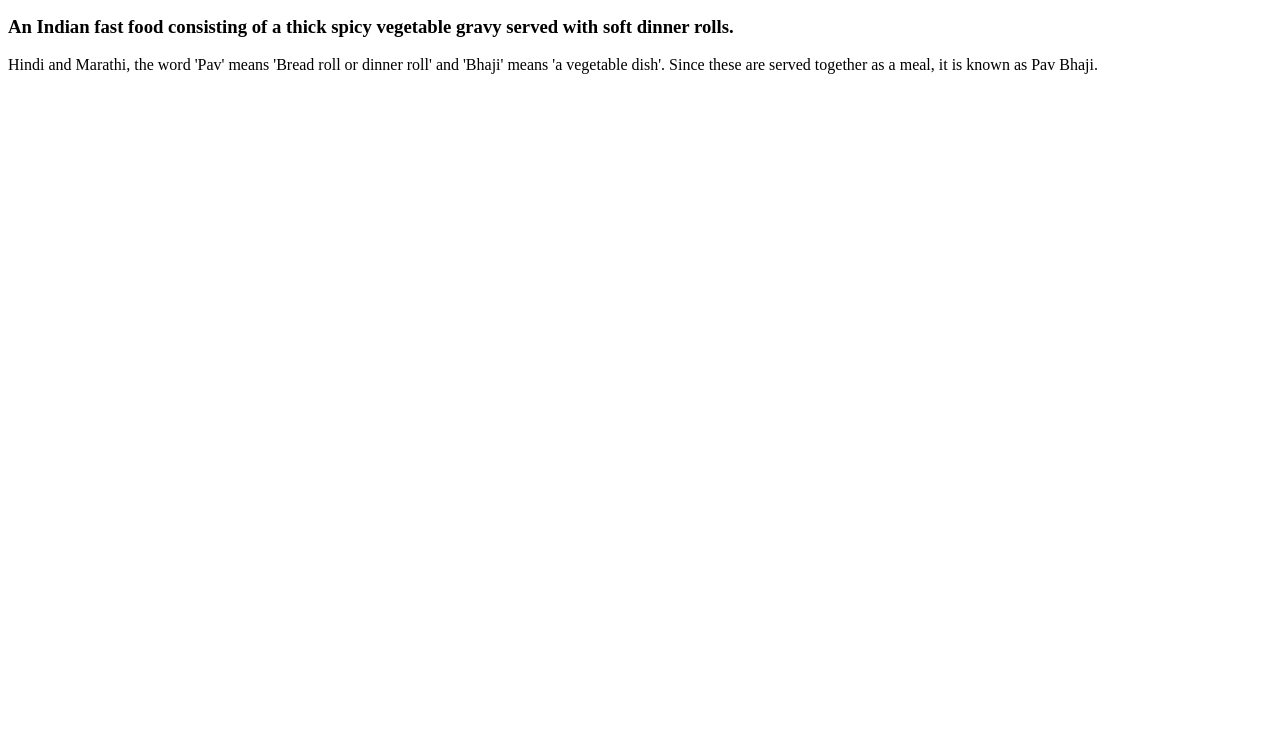
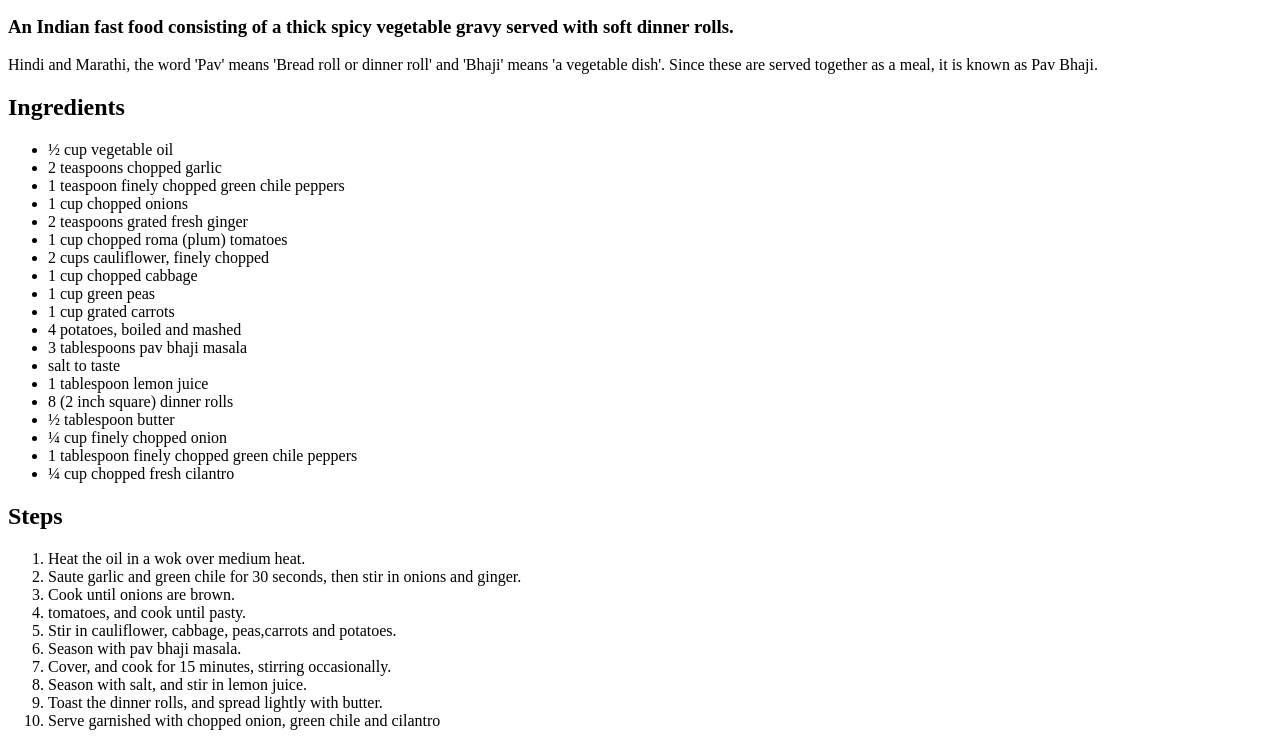
Before and after one commit to ayushrobo/Indian-Recipes, a plain HTML site: page Recipes/Pav-Bhaji.html in a window 1280 px wide. Shown: the part 101-847 px from the top of the page. Before the commit the page ends 800 px from the top, so only its background shows below. Drawn offline with Linux system fonts and the light colour scheme.

Commit message:
add the ingredient heading then unordered list of ingredients and after that add the steps in heading tag then add the ordered list of steps of recipe

```diff
--- a/Recipes/Pav-Bhaji.html
+++ b/Recipes/Pav-Bhaji.html
@@ -13,7 +13,42 @@
     <h3>An Indian fast food consisting of a thick spicy vegetable gravy served with soft dinner rolls.</h3>
     <p>Hindi and Marathi, the word 'Pav' means 'Bread roll or dinner roll' and 'Bhaji' means 'a vegetable dish'. Since
         these are served together as a meal, it is known as Pav Bhaji.</p>
+    <h2>Ingredients</h2>
+    <ul>
+        <li>½ cup vegetable oil</li>
+        <li>2 teaspoons chopped garlic</li>
+        <li>1 teaspoon finely chopped green chile peppers</li>
+        <li>1 cup chopped onions</li>
+        <li>2 teaspoons grated fresh ginger</li>
+        <li>1 cup chopped roma (plum) tomatoes</li>
+        <li>2 cups cauliflower, finely chopped</li>
+        <li>1 cup chopped cabbage</li>
+        <li>1 cup green peas</li>
+        <li>1 cup grated carrots</li>
+        <li>4 potatoes, boiled and mashed</li>
+        <li>3 tablespoons pav bhaji masala</li>
+        <li>salt to taste</li>
+        <li>1 tablespoon lemon juice</li>
+        <li>8 (2 inch square) dinner rolls</li>
+        <li>½ tablespoon butter</li>
+        <li>¼ cup finely chopped onion</li>
+        <li>1 tablespoon finely chopped green chile peppers</li>
+        <li>¼ cup chopped fresh cilantro</li>
+    </ul>
 
+    <h2>Steps</h2>
+    <ol>
+        <li>Heat the oil in a wok over medium heat.</li>
+        <li>Saute garlic and green chile for 30 seconds, then stir in onions and ginger.</li>
+        <li>Cook until onions are brown.</li>
+        <li>tomatoes, and cook until pasty.</li>
+        <li>Stir in cauliflower, cabbage, peas,carrots and potatoes.</li>
+        <li>Season with pav bhaji masala.</li>
+        <li>Cover, and cook for 15 minutes, stirring occasionally.</li>
+        <li>Season with salt, and stir in lemon juice.</li>
+        <li>Toast the dinner rolls, and spread lightly with butter.</li>
+        <li>Serve garnished with chopped onion, green chile and cilantro</li>
+    </ol>
 </body>
 
 </html>
```
